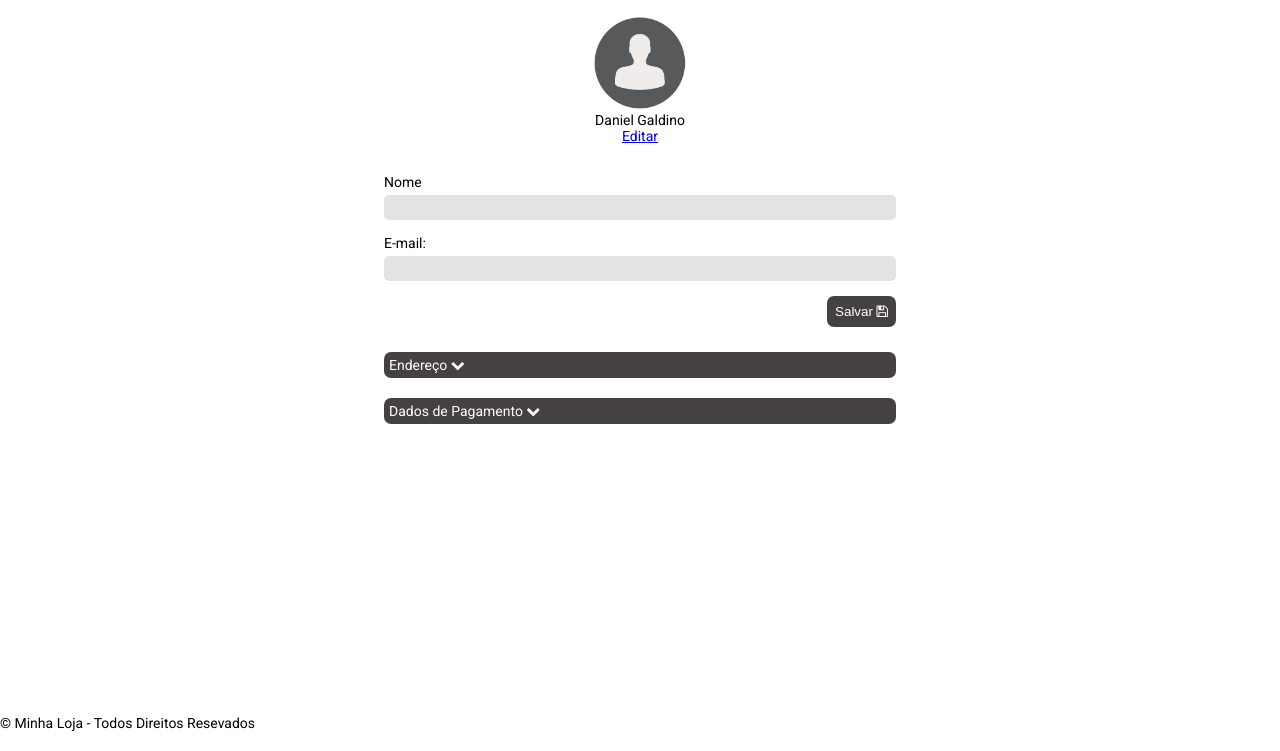
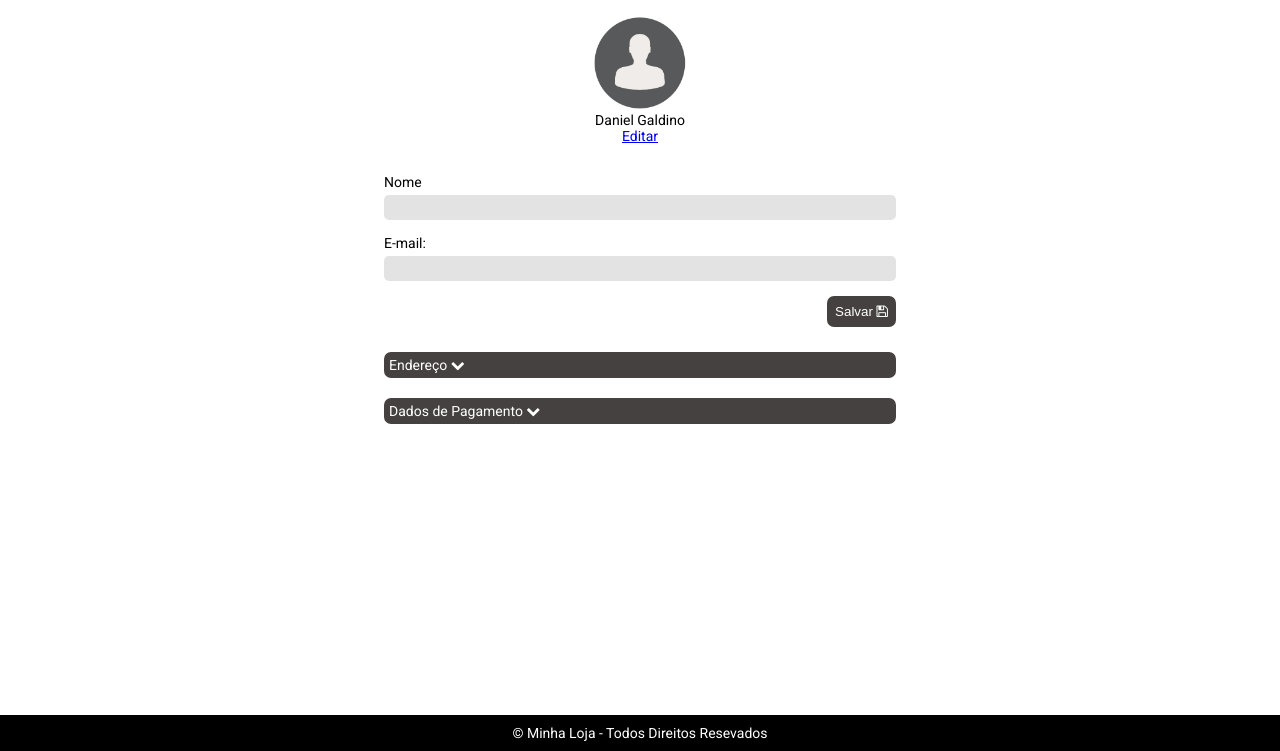
Before and after one commit to DanGal78/loja-virtual, a plain HTML site: page perfil.html in a window 1280 px wide. Shown: the part 69-820 px from the top of the page. Drawn offline with Linux system fonts and the light colour scheme.

Commit message:
Estiliza o rodapé da tela de perfil

```diff
--- a/css/perfil.css
+++ b/css/perfil.css
@@ -100,3 +100,9 @@ nav{
 .user-menu > a >span{
     font-size: .6em;
 }
+footer{
+    text-align: center;
+    background-color: #000;
+    color: var(--navbar-color);
+    padding: 10px 0;
+}
```
